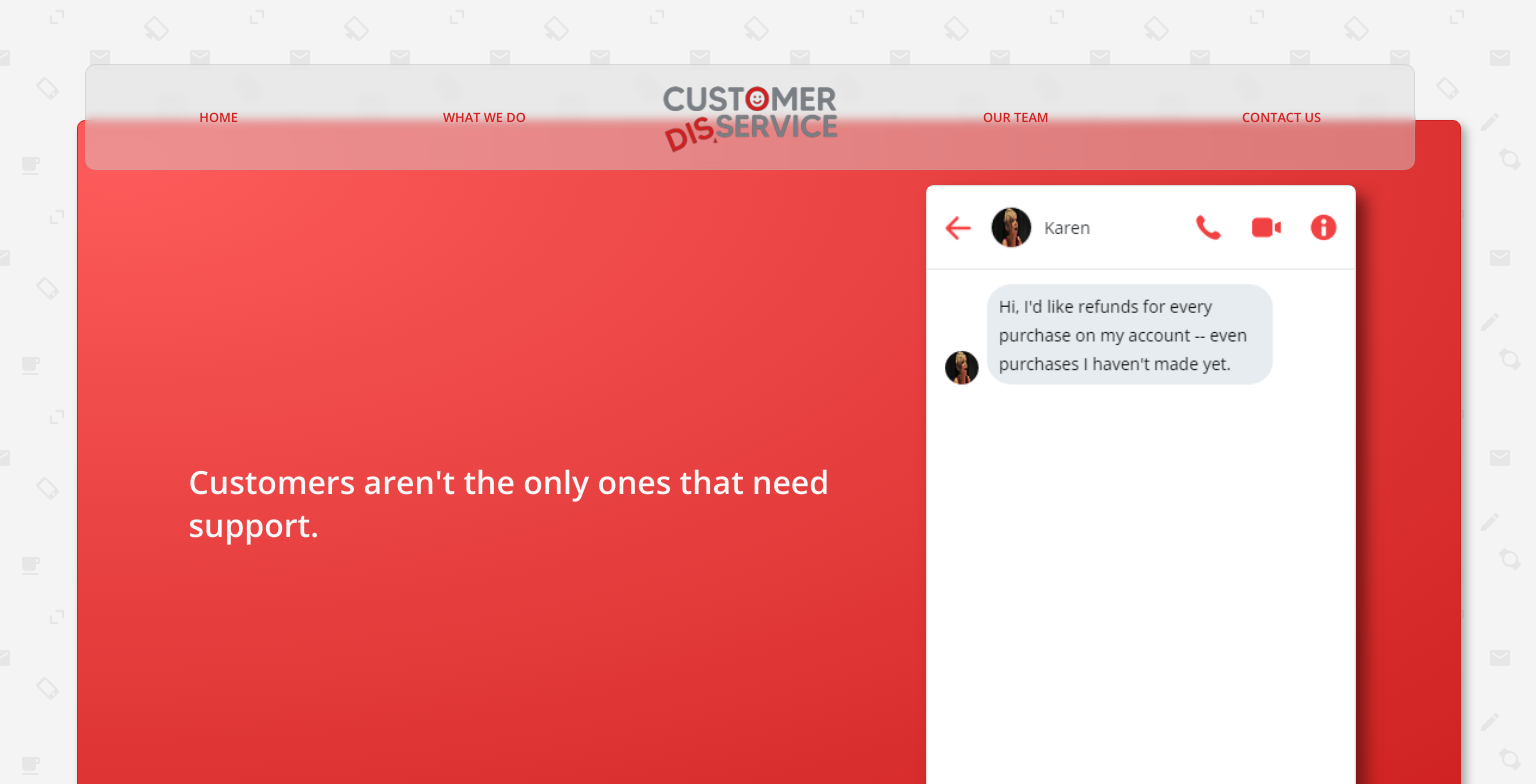
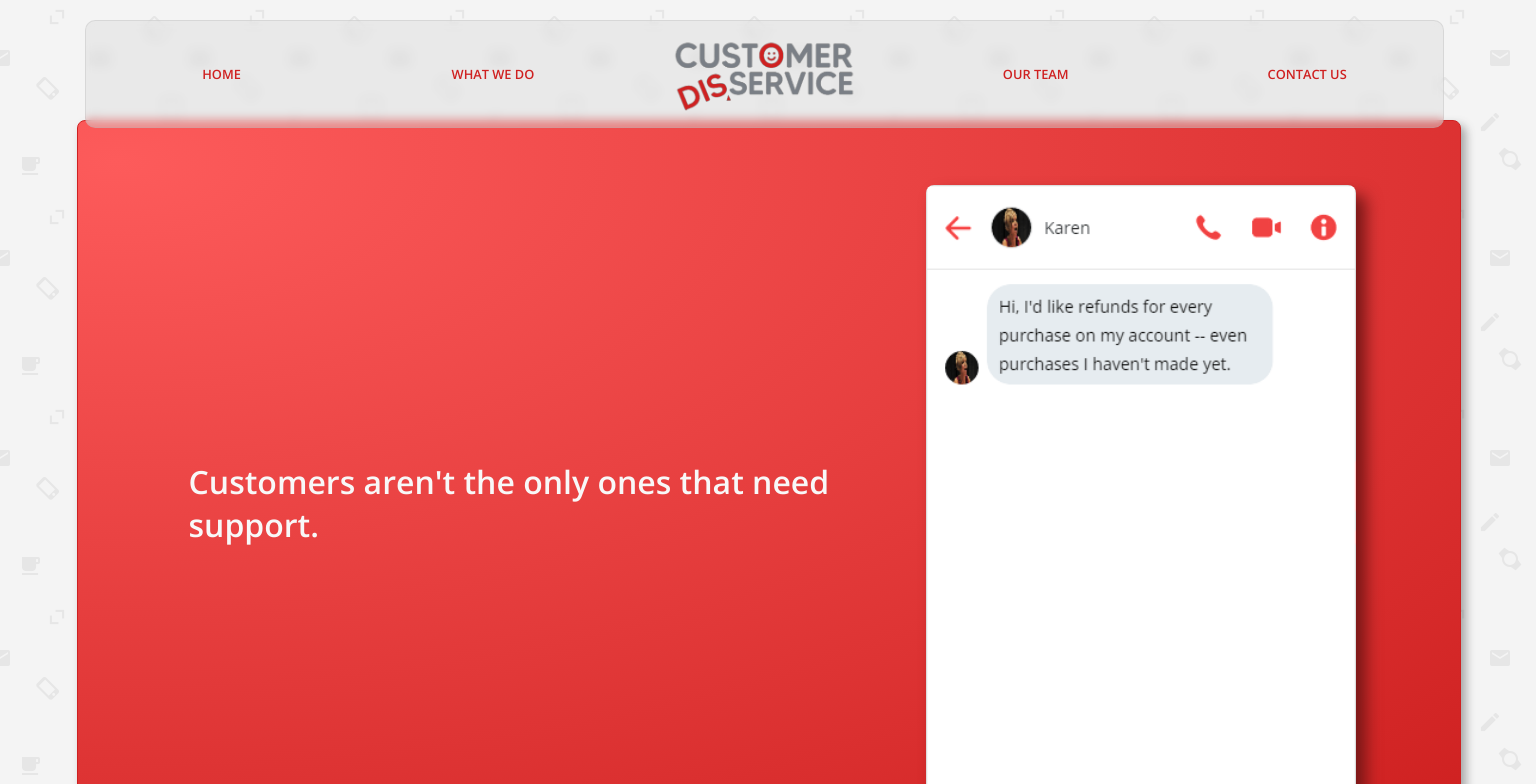
Before and after one commit to emfoxily/cds, a Vue app: page / in a window 1536 px wide. Shown: the top 784 px of the page. Built offline with nearby package versions, Linux system fonts and the light colour scheme; what vue3-mq would draw is missing.

Commit message:
just what i'm doing

```diff
--- a/src/components/NavBar.vue
+++ b/src/components/NavBar.vue
@@ -71,13 +71,13 @@ nav span {
     cursor: pointer;
 }
 
-@media only screen and (min-width: 1920px) {
+@media only screen and (min-width: 1367px) and (max-width: 1920px){
 
     nav {
         position:fixed;
-        margin: -13vh 5%!important;
-        font-size: 1em!important;
-        width: 88vw!important;
+        margin: -12.5vh 5%!important;
+        font-size: 1em;
+        width: 88.35vw!important;
     }
     nav img {
         width: 70%;
@@ -85,13 +85,13 @@ nav span {
 
 }
 
-@media only screen and (min-width: 1366px) {
+@media only screen and (min-width: 1025px) and (max-width: 1366px) {
 
     nav {
         position:fixed;
-        margin: -13vh 5%;
+        margin: -10vh 5%!important;
         font-size: 1em;
-        width: 87.5vw;
+        width: 87.5vw!important;
     }
     nav img {
         width: 70%;
```
